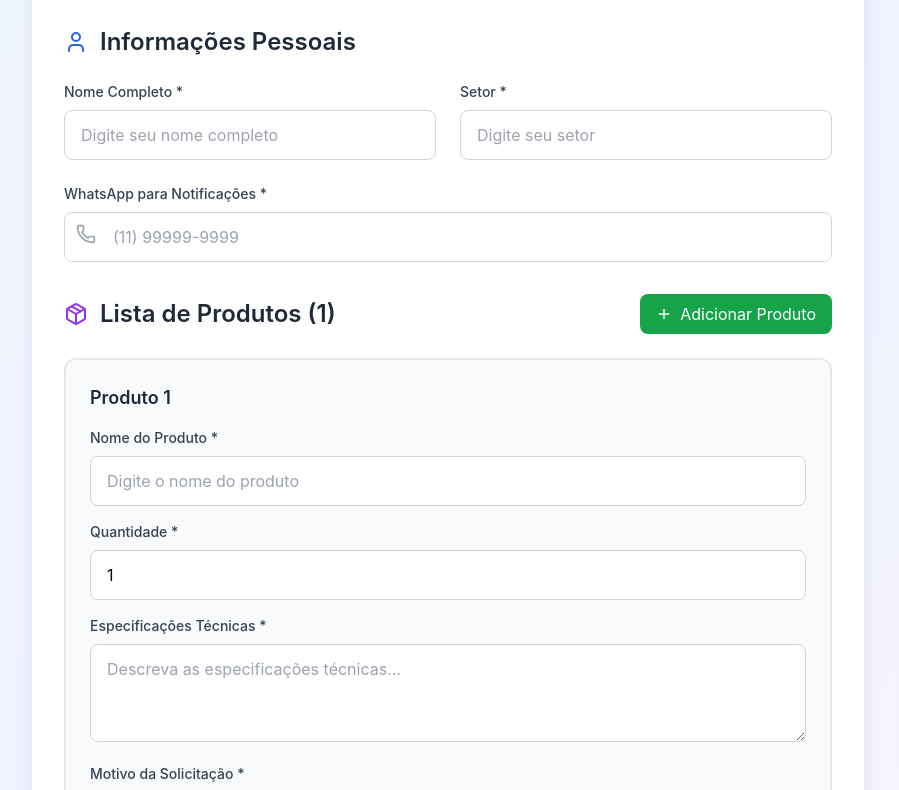
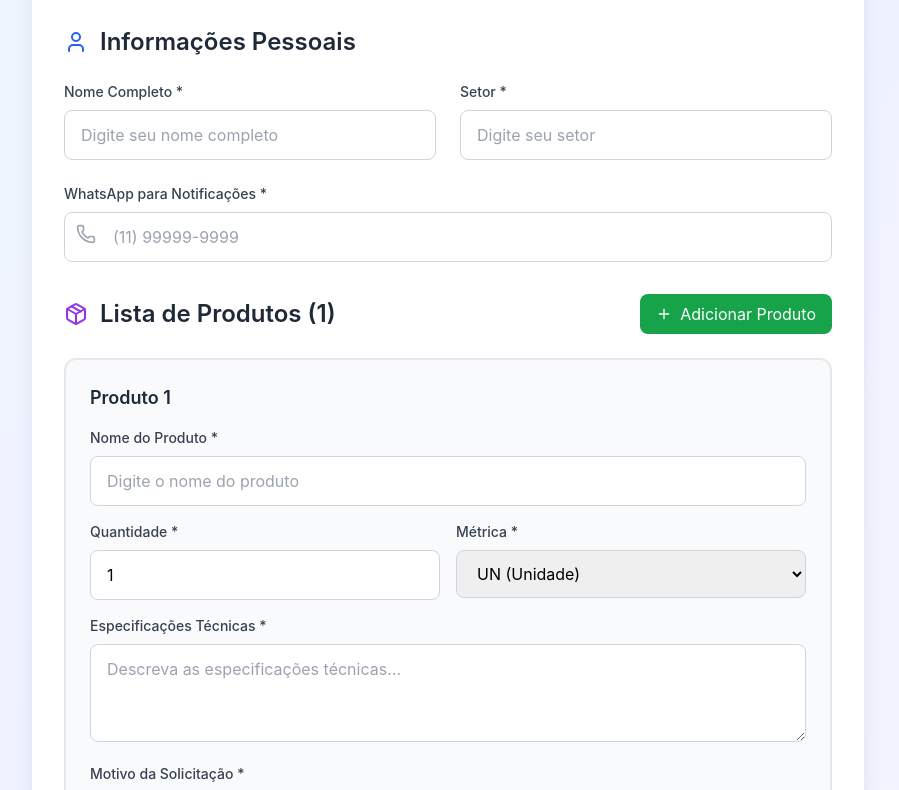
Before and after one commit to Jose-cardos0/compras, a React (Vite) app in the folder sistema-compras/: page / in a window 1280 px wide. Shown: the part 363-1153 px from the top of the page, without its empty margins (192-1091 px from the left). Built offline with nearby package versions, Linux system fonts and the light colour scheme; no server answers.

Commit message:
metricas

```diff
--- a/sistema-compras/src/pages/OrderForm.jsx
+++ b/sistema-compras/src/pages/OrderForm.jsx
@@ -35,7 +35,13 @@ const OrderForm = () => {
   } = useForm({
     defaultValues: {
       produtos: [
-        { produto: "", especificacoes: "", motivo: "", quantidade: 1 },
+        {
+          produto: "",
+          especificacoes: "",
+          motivo: "",
+          quantidade: 1,
+          metrica: "UN",
+        },
       ], // Pelo menos 1 produto
     },
   });
@@ -70,7 +76,13 @@ const OrderForm = () => {
   ];
 
   const addProduct = () => {
-    append({ produto: "", especificacoes: "", motivo: "", quantidade: 1 });
+    append({
+      produto: "",
+      especificacoes: "",
+      motivo: "",
+      quantidade: 1,
+      metrica: "UN",
+    });
   };
 
   const removeProduct = (index) => {
@@ -127,7 +139,8 @@ const OrderForm = () => {
           produto.produto.trim() &&
           produto.especificacoes.trim() &&
           produto.motivo.trim() &&
-          produto.quantidade > 0
+          produto.quantidade > 0 &&
+          produto.metrica
       );
 
       if (!produtosValidos) {
@@ -455,6 +468,7 @@ const OrderForm = () => {
                           )}
                         </div>
 
+                        <div className="grid grid-cols-2 gap-4">
                           <div>
                             <label className="block text-sm font-medium text-gray-700 mb-2">
                               Quantidade *
@@ -478,6 +492,30 @@ const OrderForm = () => {
                                 {errors.produtos[index].quantidade.message}
                               </p>
                             )}
+                          </div>
+
+                          <div>
+                            <label className="block text-sm font-medium text-gray-700 mb-2">
+                              Métrica *
+                            </label>
+                            <select
+                              {...register(`produtos.${index}.metrica`, {
+                                required: "Métrica é obrigatória",
+                              })}
+                              className="w-full px-4 py-3 border border-gray-300 rounded-lg focus:ring-2 focus:ring-purple-500 focus:border-transparent transition-all duration-200"
+                            >
+                              <option value="UN">UN (Unidade)</option>
+                              <option value="PC">PC (Peça)</option>
+                              <option value="MT">MT (Metro)</option>
+                              <option value="KG">KG (Quilograma)</option>
+                              <option value="LT">LT (Litro)</option>
+                            </select>
+                            {errors.produtos?.[index]?.metrica && (
+                              <p className="text-red-500 text-sm mt-1">
+                                {errors.produtos[index].metrica.message}
+                              </p>
+                            )}
+                          </div>
                         </div>
 
                         <div>
--- a/sistema-compras/src/services/firestore.jsx
+++ b/sistema-compras/src/services/firestore.jsx
@@ -138,6 +138,9 @@ export const ordersService = {
         } Solicitado${orderData.produtos.length > 1 ? "s" : ""}:*\n\n`;
         orderData.produtos.forEach((produto, index) => {
           adminMessage += `${index + 1}. *${produto.produto}*\n`;
+          adminMessage += `   Quantidade: ${produto.quantidade} ${
+            produto.metrica || "UN"
+          }\n`;
           adminMessage += `   Especificações: ${produto.especificacoes}\n`;
           adminMessage += `   Motivo: ${produto.motivo}\n\n`;
         });
@@ -381,7 +384,9 @@ export const ordersService = {
         const statusLabel = this.getStatusLabel(status);
 
         message += `\n${index + 1}. *${produto.produto}*`;
-        message += `\n   • Quantidade: ${produto.quantidade}`;
+        message += `\n   • Quantidade: ${produto.quantidade} ${
+          produto.metrica || "UN"
+        }`;
         if (produto.especificacoes) {
           message += `\n   • Especificações: ${produto.especificacoes}`;
         }
```
Lines whose indentation alone changed are shown as unchanged.
